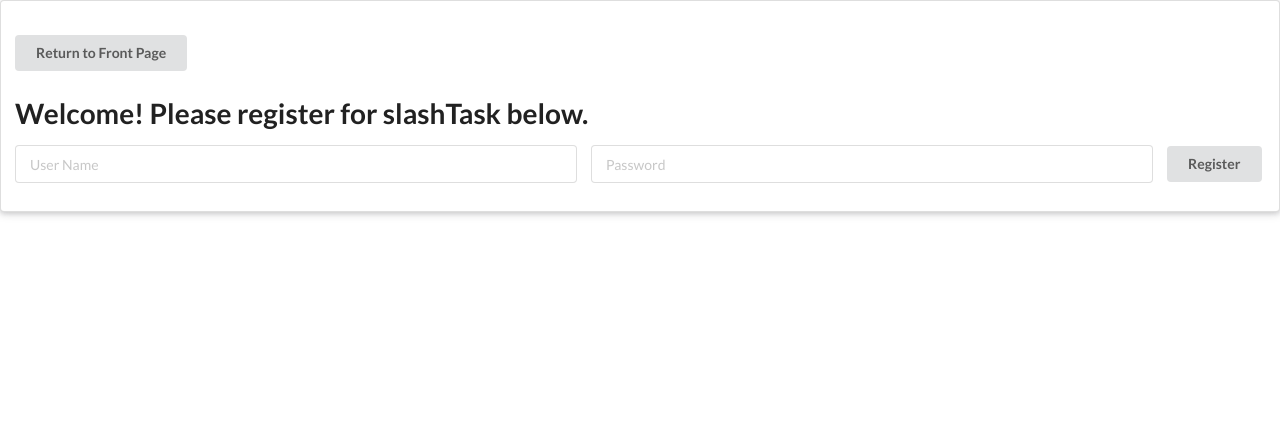
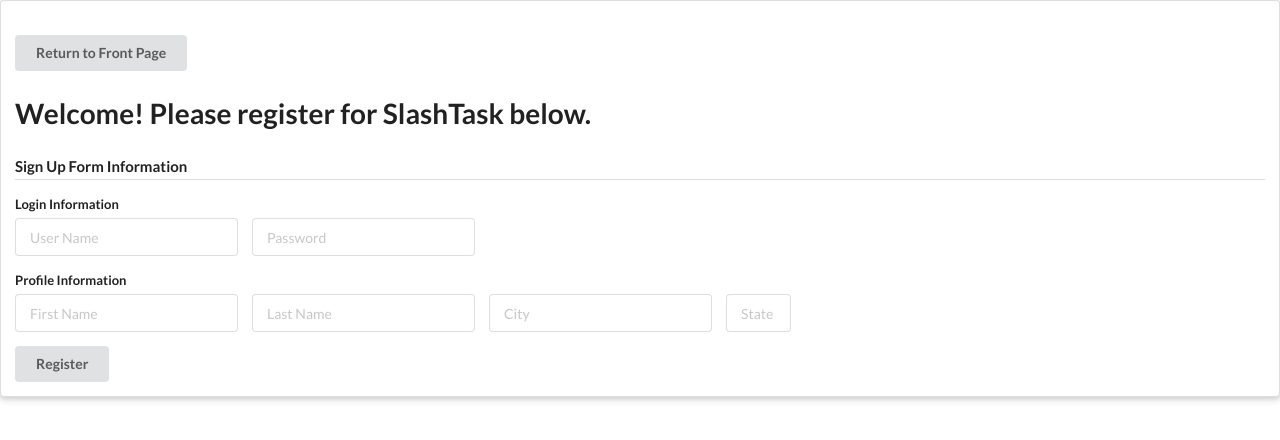
Before and after one commit to jyeung-se/slashtask-frontend, a React (Create React App) app: page /signup in a window 1280 px wide. Shown: the top 440 px of the page. Built offline with nearby package versions, Linux system fonts and the light colour scheme; no server answers.

Commit message:
Process of User Auth - Login/Signup

```diff
--- a/src/App.js
+++ b/src/App.js
@@ -10,7 +10,8 @@
 import TaskList from './containers/TaskList'
 import SlashedTaskList from './containers/SlashedTaskList'
 import { fetchTasks, createTask, editTask, deleteTask, slashTask } from './actions/task_actions'
-import { createUser } from './actions/user_actions'
+import { createUser, login } from './actions/user_actions'
+import { createTasklist } from './actions/tasklist_actions'
 import { BrowserRouter as Router, Route } from 'react-router-dom';
 
 
@@ -26,7 +27,7 @@
       users: [],
       user: {
         id: 1,
-        user_name: "AerosDawson",
+        username: "AerosDawson",
         first_name: "Jack",
         last_name: "Yeung",
         city: "New York",
@@ -97,12 +98,12 @@
 
     const signUpPage =
       <div>
-        <SignUpPage user={this.props.user} registerUser={createUser} />
+        <SignUpPage user={this.props.user} createUser={createUser} createTasklist={createTasklist} />
       </div>
 
     const loginPage =
       <div>
-        <LoginPage user={this.props.user} />
+        <LoginPage user={this.props.user} login={login} />
       </div>
 
     const taskList =
--- a/src/actions/task_actions.js
+++ b/src/actions/task_actions.js
@@ -13,13 +13,12 @@
     method: "POST",
     headers: {"Content-Type": "application/json"},
     body: JSON.stringify({
-      "title": `${task.title}`,
-      "description": `${task.description}`,
-      "date_posted": `${task.created_at}`,
-      "slashed": false,
-      "task_list_id": 1,
-      "date_completed": `${task.date_completed}`,
-      "user_id": `${user_id}`
+      title: task.title,
+      description: task.description,
+      date_posted: task.created_at,
+      slashed: false,
+      task_list_id: 1,
+      user_id: user_id
     })
   // }).then(res => console.log("Created a new task."))
   }).then(res => res.json())
--- a/src/actions/tasklist_actions.js
+++ b/src/actions/tasklist_actions.js
@@ -2,17 +2,19 @@
 import store from '../store'
 
 
-  export const createTasklist = (this.props.current_user, tasklist) => {
+  export const createTasklist = (tasklist) => {
     console.log(tasklist);
     fetch(`http://localhost:3000/api/v1/task_lists/`, {
       method: "POST",
       headers: {"Content-Type": "application/json"},
       body: JSON.stringify({
-        list_title: "My Task List",
-        tasks: [],
-        user: null
+        list_title: tasklist.list_title,
+        user_id: 3,
+        // TRY: GET FETCH the last created user
+        // and plug in his/her user_id above
+        // to associate tasklist to new user
       })
     // }).then(res => console.log("Created a new tasklist."))
     }).then(res => res.json())
-    .then(created_tasklist => store.dispatch({type: CREATE_USER, tasklist: created_tasklist}))
+    .then(created_tasklist => store.dispatch({type: CREATE_TASKLIST, tasklist: created_tasklist}))
   }
--- a/src/components/CreateForm.js
+++ b/src/components/CreateForm.js
@@ -9,7 +9,7 @@
       newTask: {},
       // user: {
       //   id: 1,
-      //   user_name: "AerosDawson",
+      //   username: "AerosDawson",
       //   first_name: "Jack",
       //   last_name: "Yeung",
       //   city: "New York",
--- a/src/components/LoginPage.js
+++ b/src/components/LoginPage.js
@@ -1,6 +1,6 @@
 import React, { Component, Fragment } from 'react'
 import { connect } from 'react-redux'
-import { login } from '../actions/user_actions'
+// import { login } from '../actions/user_actions'
 
 
 class LoginPage extends Component {
@@ -9,9 +9,8 @@
 
     this.state = {
       currentUser: {
-        user_name: '',
-        password: '',
-        logged_in: false
+        username: '',
+        password: ''
       }
     }
   }
@@ -33,44 +32,46 @@
   handleLogin = (event) => {
     event.preventDefault()
 
-    this.props.login(this.state.currentUser.user_name, this.state.currentUser.password);
-    console.log(this.state);
-    // debugger
+    if (this.props.login) {
+      this.props.login(this.state.currentUser)
+    }
+
     this.setState({
       currentUser: {
-        user_name: this.state.currentUser.user_name,
-        password: this.state.currentUser.password,
-        logged_in: true
+        username: '',
+        password: ''
       }
     })
-    // debugger
   }
 
 
   render() {
-    console.log("state is", this.state)
+    console.log("login state is", this.state)
 
     return (
       <Fragment>
         <br/>
         <a href="/"><button className="ui button">Return to Front Page</button></a>
         <h1>Welcome back! Please login below.</h1>
+        <h4 className="ui dividing header"></h4>
         <form
-          className="ui form center aligned sixteen wide column"
+          className="ui form"
           onSubmit={this.handleLogin}
         >
-          <div className="inline fields">
-            <div className="eight wide field">
+          <div className="field">
+            <label>Login Information</label>
+            <div className="two fields">
+              <div className="three wide field">
                 <input
-                id="user_name"
+                  id="username"
                   type="text"
-                name="user_name"
+                  name="username"
                   placeholder="User Name"
-                value={this.state.currentUser.user_name}
+                  value={this.state.currentUser.username}
                   onChange={this.updateLoginInputs}
                 />
               </div>
-            <div className="eight wide field">
+              <div className="three wide field">
                 <input
                   id="password"
                   type="password"
@@ -79,6 +80,7 @@
                   value={this.state.currentUser.password}
                   onChange={this.updateLoginInputs}
                 />
+              </div>
             </div>
               <button className="ui button" type="submit" value="Submit">
                 Login
@@ -90,22 +92,15 @@
     }
   }
 
+
   const mapStateToProps = (state) => {
   return {
     currentUser: state.currentUser
     // currentUser: {
-    //   user_name: state.currentUser.user_name,
+    //   username: state.currentUser.username,
     //   password: state.currentUser.password
     // }
   }
 }
 
-const mapDispatchToProps = (dispatch) => {
-  return {
-    login: (user_name, password) => dispatch(login(user_name, password))
-  }
-}
-
-export default connect(mapStateToProps, mapDispatchToProps)(LoginPage)
-
-// export default LoginPage
+export default connect(mapStateToProps)(LoginPage)
--- a/src/components/SignUpPage.js
+++ b/src/components/SignUpPage.js
@@ -6,12 +6,16 @@
 
     this.state = {
       newUser: {
-        "user_name": '',
-        "password": '',
-        "first_name": 'Nax',
-        "last_name": 'Nelson',
-        "city": 'New York City',
-        "state": 'NY'
+        username: '',
+        password: '',
+        first_name: '',
+        last_name: '',
+        city: '',
+        state: ''
+      },
+      tasklist: {
+        list_title: 'My Task List',
+        user_id: null
       }
     }
   }
@@ -32,9 +36,11 @@
 
   handleSubmit = (event) => {
     event.preventDefault()
-    if (this.props.registerUser) {
-      this.props.registerUser(this.state.newUser)
+    if (this.props.createUser && this.props.createTasklist) {
+      this.props.createUser(this.state.newUser)
+      this.props.createTasklist(this.state.tasklist)
     }
+    // to prevent breaking if register with an error
   }
 
 
@@ -43,23 +49,26 @@
       <Fragment>
         <br/>
         <a href="/"><button className="ui button">Return to Front Page</button></a>
-        <h1>Welcome! Please register for slashTask below.</h1>
+        <h1>Welcome! Please register for SlashTask below.</h1>
+        <h4 className="ui dividing header">Sign Up Form Information</h4>
         <form
-          className="ui form center aligned sixteen wide column"
+          className="ui form"
           onSubmit={this.handleSubmit}
         >
-          <div className="inline fields">
-            <div className="eight wide field">
+          <div className="field">
+            <label>Login Information</label>
+            <div className="two fields">
+              <div className="three wide field">
                 <input
-                id="user_name"
+                  id="username"
                   type="text"
-                name="user_name"
+                  name="username"
                   placeholder="User Name"
-                value={this.state.newUser.user_name}
+                  value={this.state.newUser.username}
                   onChange={this.updateSignUpInputs}
                 />
               </div>
-            <div className="eight wide field">
+              <div className="three wide field">
                 <input
                   id="password"
                   type="password"
@@ -68,6 +77,50 @@
                   value={this.state.newUser.password}
                   onChange={this.updateSignUpInputs}
                 />
+              </div>
+            </div>
+            <label>Profile Information</label>
+            <div className="four fields">
+              <div className="three wide field">
+                <input
+                  id="first_name"
+                  type="text"
+                  name="first_name"
+                  placeholder="First Name"
+                  value={this.state.newUser.first_name}
+                  onChange={this.updateSignUpInputs}
+                />
+              </div>
+              <div className="three wide field">
+                <input
+                  id="last_name"
+                  type="text"
+                  name="last_name"
+                  placeholder="Last Name"
+                  value={this.state.newUser.last_name}
+                  onChange={this.updateSignUpInputs}
+                />
+              </div>
+              <div className="three wide field">
+                <input
+                  id="city"
+                  type="text"
+                  name="city"
+                  placeholder="City"
+                  value={this.state.newUser.city}
+                  onChange={this.updateSignUpInputs}
+                />
+              </div>
+              <div className="one wide field">
+                <input
+                  id="state"
+                  type="text"
+                  name="state"
+                  placeholder="State"
+                  value={this.state.newUser.state}
+                  onChange={this.updateSignUpInputs}
+                />
+              </div>
             </div>
             <button className="ui button" type="submit" value="Submit">
               Register
```
Also changed, not shown: src/actions/user_actions.js (+71 -18 lines), src/reducers/reducer_tasklists.js (added, +22 -0 lines), src/reducers/reducer_users.js (+12 -4 lines). Lines whose indentation alone changed are shown as unchanged.
